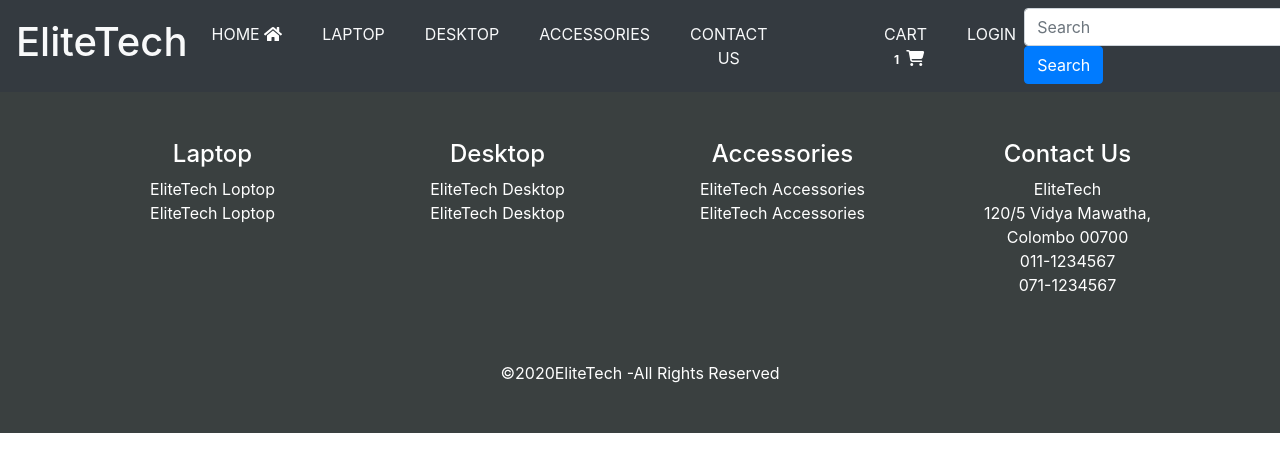
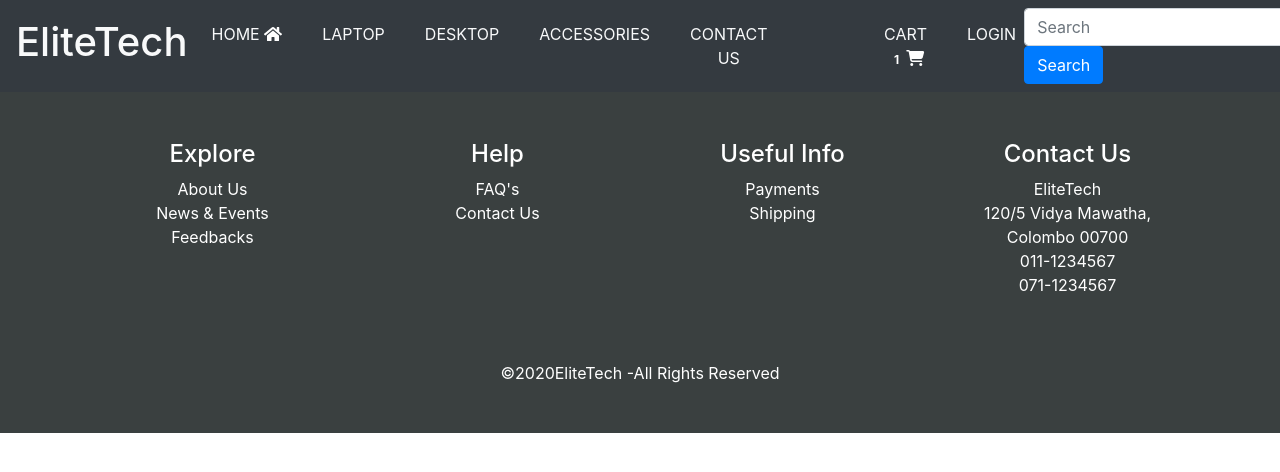
Before and after one commit to tharuPrerera/EliteTech-Client, a React (Create React App) app: page /samplereg in a window 1280 px wide. Shown: the top 472 px of the page. Built offline with nearby package versions, Linux system fonts and the light colour scheme; the HTML template or start-up script is replaced by a standard one; what google-maps-react would draw is missing.

Commit message:
Change column contents in Footer

```diff
--- a/src/components/Footer.jsx
+++ b/src/components/Footer.jsx
@@ -11,9 +11,10 @@ function Footer() {
                 {/*Column 1*/}
                 <div className="col-md-3 col-sm-6">
                 <ul className="list-unstyled">
-                    <h4>Laptop</h4>
-                    <li>EliteTech Loptop</li>
-                    <li>EliteTech Loptop</li>
+                    <h4>Explore</h4>
+                    <li>About Us</li>
+                    <li>News & Events</li>
+                    <li>Feedbacks</li>
 
                 </ul>
                 </div>
@@ -21,9 +22,9 @@ function Footer() {
                 {/*Column 2*/}
                 <div className="col-md-3 col-sm-6">
                 <ul className="list-unstyled">
-                    <h4>Desktop</h4>
-                    <li>EliteTech Desktop</li>
-                    <li>EliteTech Desktop</li>
+                    <h4>Help</h4>
+                    <li>FAQ's</li>
+                    <li>Contact Us</li>
 
                 </ul>
                 </div>
@@ -31,9 +32,9 @@ function Footer() {
                 {/*Column 3*/}
                 <div className="col-md-3 col-sm-6">
                 <ul className="list-unstyled">
-                    <h4>Accessories</h4>
-                    <li>EliteTech Accessories</li>
-                    <li>EliteTech Accessories</li>
+                    <h4>Useful Info</h4>
+                    <li>Payments</li>
+                    <li>Shipping</li>
 
                 </ul>
                 </div>
--- a/src/components/Navbar.jsx
+++ b/src/components/Navbar.jsx
@@ -99,7 +99,7 @@ function App() {
                   <a a className="nav-link text-white text-uppercase ml-4">
                     <Link class="text-light bg-dark" to="/Cart">Cart</Link>
                     <span class="badge badge-pill red">1</span>
-                      <i class="fas fa-shopping-cart pl-0" ></i>
+                    <i class="fas fa-shopping-cart pl-0" ></i>
                   </a>
                 </li>
 
```
